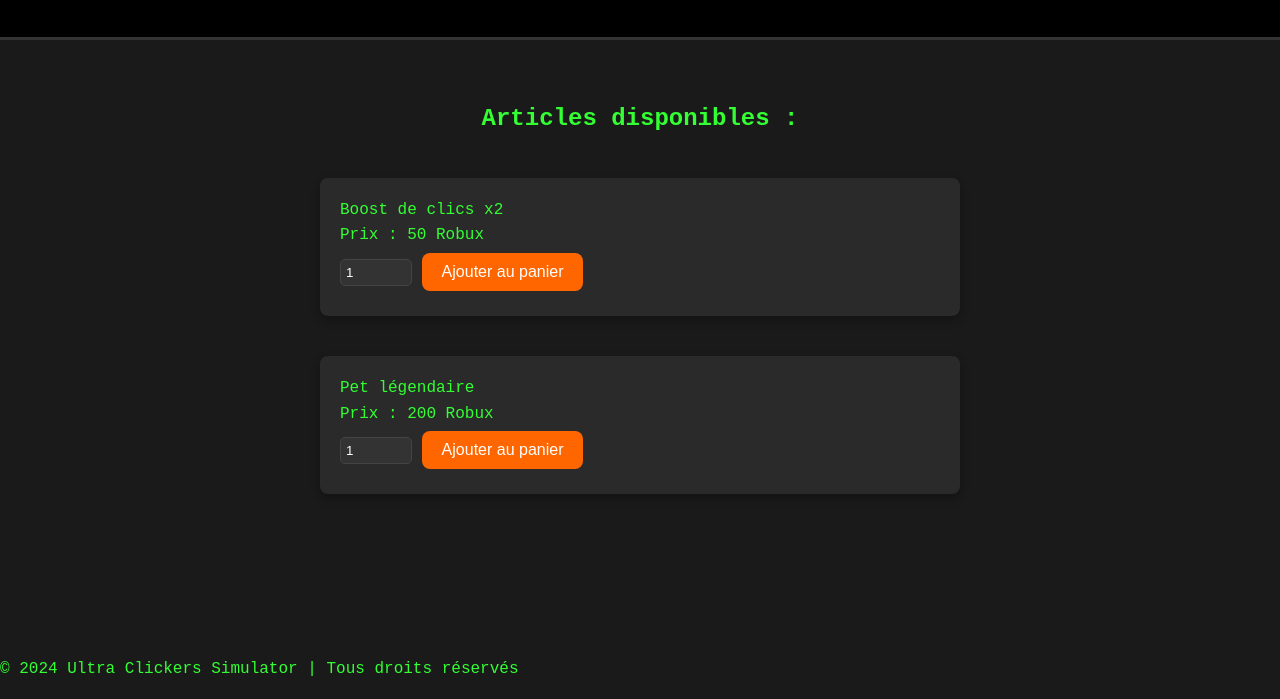
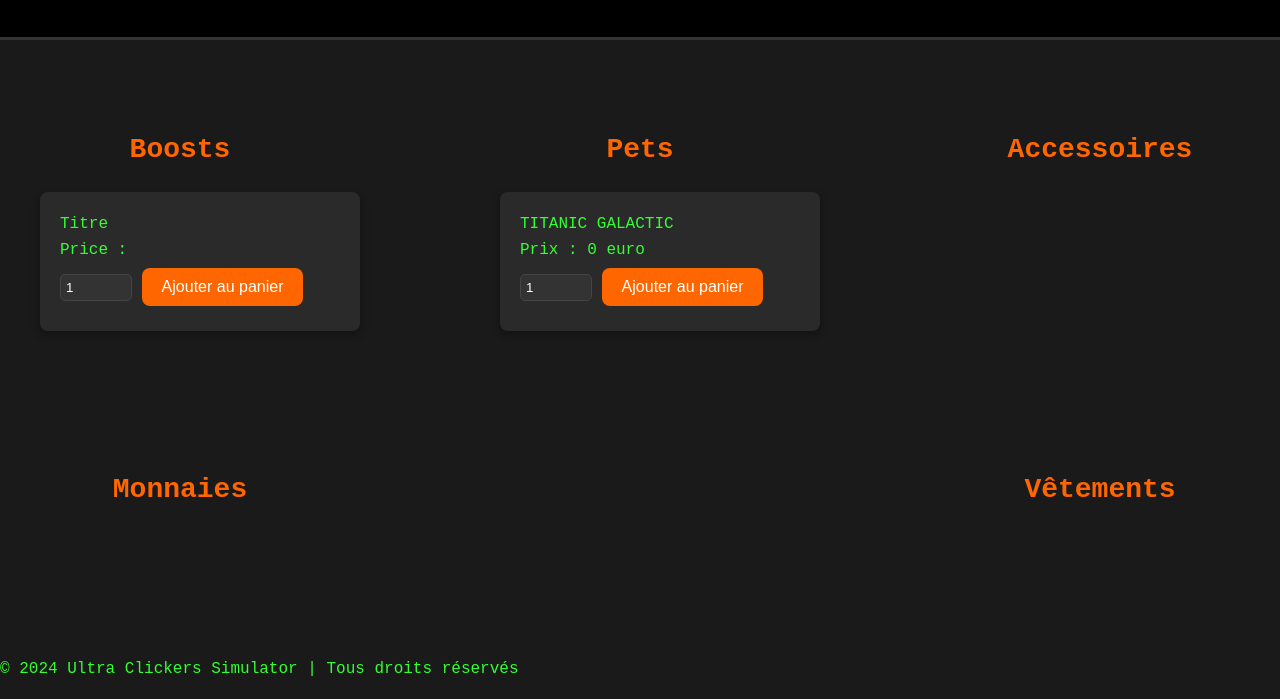
Before and after one commit to Zyv1a/Ultra-Clickers-Simulator, a plain HTML site: page shop.html in a window 1280 px wide. Shown: the part 101-800 px from the top of the page. Drawn offline with Linux system fonts and the light colour scheme.

Commit message:
Modification on 3 pages

```diff
--- a/shop.html
+++ b/shop.html
@@ -54,15 +54,27 @@
             padding: 40px 20px;
             flex: 1;
             display: flex;
-            flex-direction: column;
-            align-items: center;
+            justify-content: space-between;
+            flex-wrap: wrap;
+        }
+        .category {
+            margin-bottom: 40px;
+            width: 100%;
+            max-width: 280px; /* Limite la taille des colonnes */
+            flex-grow: 1;
+            padding: 20px;
+        }
+        .category h3 {
+            color: #ff6600;
+            font-size: 28px;
+            margin-bottom: 20px;
+            text-align: center;
         }
         .shop-item {
             background-color: #2a2a2a;
             padding: 20px;
             margin: 20px 0;
             width: 100%;
-            max-width: 600px;
             border-radius: 8px;
             box-shadow: 0 4px 10px rgba(0, 0, 0, 0.3);
         }
@@ -96,7 +108,7 @@
 <body>
 
 <header>
-    <a href="index.html" class="back-home">&#8962; Accueil</a>
+    <a href="Clicks.html" class="back-home">&#8962; Accueil</a>
     <h1>Boutique - Ultra Clickers Simulator</h1>
     <a href="cart.html">
         <img src="https://upload.wikimedia.org/wikipedia/commons/4/4e/Shopping_cart_font_awesome.svg" alt="Panier" class="cart-icon">
@@ -104,22 +116,44 @@
 </header>
 
 <div class="content">
-    <h2>Articles disponibles :</h2>
-
-    <!-- Article 1 -->
-    <div class="shop-item">
-        <p>Boost de clics x2</p>
-        <p>Prix : 50 Robux</p>
-        <input type="number" class="quantity-input" id="boost-quantity" value="1" min="1" />
-        <button onclick="addItemToCart('Boost de clics x2', 50, document.getElementById('boost-quantity').value)">Ajouter au panier</button>
+    <!-- Catégorie Boosts -->
+    <div class="category">
+        <h3>Boosts</h3>
+        <div class="shop-item">
+            <p> Titre</p>
+            <p>Price :</p>
+            <input type="number" class="quantity-input" id="boost-quantity" value="1" min="1" />
+            <button onclick="addItemToCart('Boost de clics x2', 50, document.getElementById('boost-quantity').value)">Ajouter au panier</button>
+        </div>
     </div>
 
-    <!-- Article 2 -->
-    <div class="shop-item">
-        <p>Pet légendaire</p>
-        <p>Prix : 200 Robux</p>
-        <input type="number" class="quantity-input" id="pet-quantity" value="1" min="1" />
-        <button onclick="addItemToCart('Pet légendaire', 200, document.getElementById('pet-quantity').value)">Ajouter au panier</button>
+    <!-- Catégorie Pets -->
+    <div class="category">
+        <h3>Pets</h3>
+        <div class="shop-item">
+            <p>TITANIC GALACTIC</p>
+            <p>Prix : 0 euro</p>
+            <input type="number" class="quantity-input" id="pet-quantity" value="1" min="1" />
+            <button onclick="addItemToCart('TITANIC GALACTIC', 0, document.getElementById('pet-quantity').value)">Ajouter au panier</button>
+        </div>
+    </div>
+
+    <!-- Catégorie Accessoires -->
+    <div class="category">
+        <h3>Accessoires</h3>
+        <!-- Ajouter des articles pour Accessoires -->
+    </div>
+
+    <!-- Catégorie Monnaies -->
+    <div class="category">
+        <h3>Monnaies</h3>
+        <!-- Ajouter des articles pour Monnaies -->
+    </div>
+
+    <!-- Catégorie Vêtements -->
+    <div class="category">
+        <h3>Vêtements</h3>
+        <!-- Ajouter des articles pour Vêtements -->
     </div>
 </div>
 
```
Also changed, not shown: cart.html (+1 -1 lines), checkout.html (+1 -1 lines).
